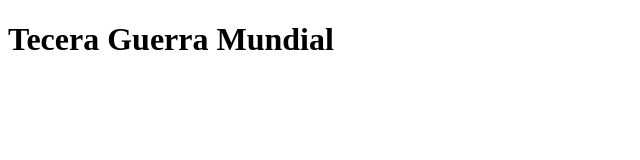
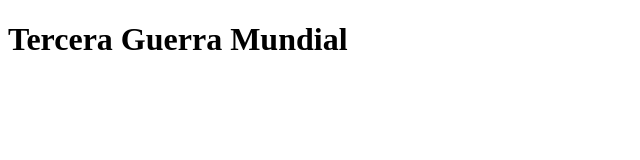
Before and after one commit to YULIEDCASAS/Proyecto-web-empresa-C, a plain HTML site: page index.html in a window 1280 px wide. Shown: the whole page, without its empty margins (0-640 px from the left). Drawn offline with Linux system fonts and the light colour scheme.

Commit message:
corregir

```diff
--- a/index.html
+++ b/index.html
@@ -7,6 +7,6 @@
     <title>Document</title>
 </head>
 <body>
-    <h1> Tecera Guerra Mundial</h1>
+    <h1> Tercera Guerra Mundial</h1>
 </body>
 </html>
```
